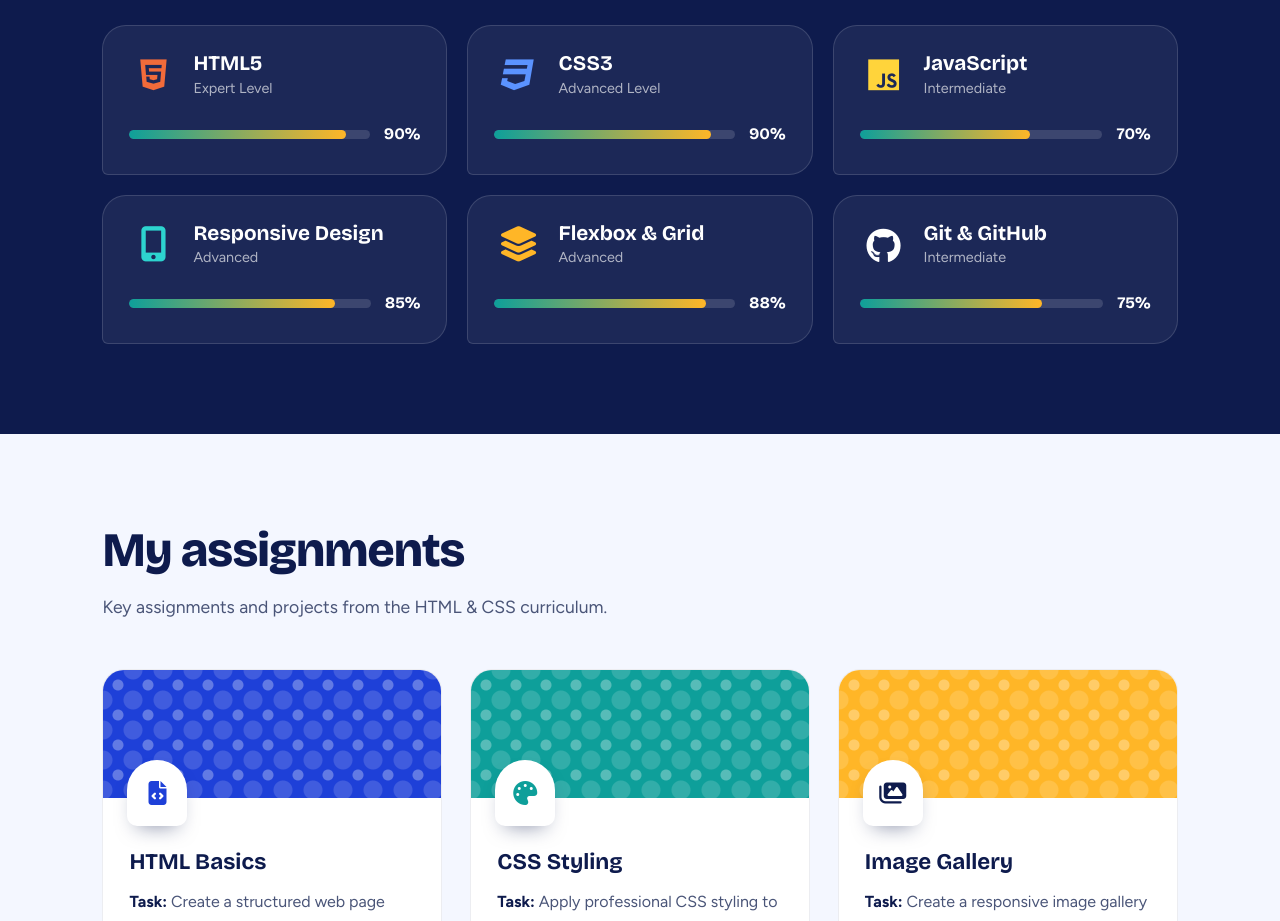
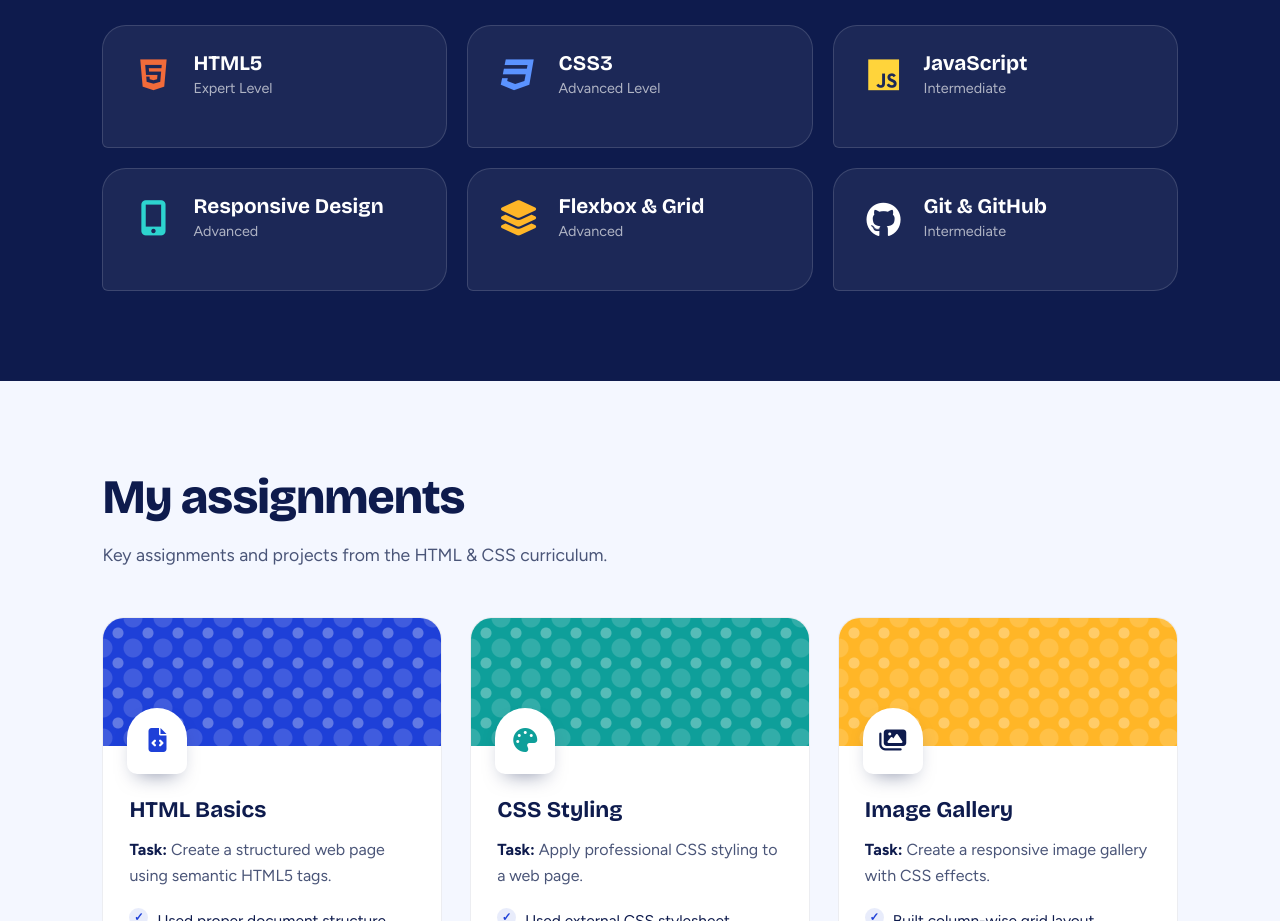
Before and after one commit to ananyamahawar/My_Portfolio, a plain HTML site: page index.html in a window 1280 px wide. Shown: the part 1940-2861 px from the top of the page. Drawn offline with nearby package versions, Linux system fonts and the light colour scheme.

Commit message:
Update index.html

```diff
--- a/index.html
+++ b/index.html
@@ -116,12 +116,12 @@
                             <p>Expert Level</p>
                         </div>
                 </div>
-                <div class="cards-bottom">
+                <!-- <div class="cards-bottom">
                         <div class="progress">
                             <div class="progress-bar" style="width: 90%;"></div>
                         </div>
                         <p>90%</p>
-                    </div>
+                    </div> -->
             </div>
             <div class="cards">
                     <div class="cards-top">
@@ -131,12 +131,12 @@
                             <p>Advanced Level</p>
                         </div>
                     </div>
-                    <div class="cards-bottom">
+                    <!-- <div class="cards-bottom">
                         <div class="progress">
                             <div class="progress-bar" style="width: 90%;"></div>
                         </div>
                         <p>90%</p>
-                    </div>
+                    </div> -->
                 </div>
             <div class="cards">
                     <div class="cards-top">
@@ -146,12 +146,12 @@
                             <p>Intermediate</p>
                         </div>
                     </div>
-                    <div class="cards-bottom">
+                    <!-- <div class="cards-bottom">
                         <div class="progress">
                             <div class="progress-bar" style="width: 70%;"></div>
                         </div>
                         <p>70%</p>
-                    </div>
+                    </div> -->
                 </div>
                 <div class="cards">
                     <div class="cards-top">
@@ -161,12 +161,12 @@
                             <p>Advanced</p>
                         </div>
                     </div>
-                    <div class="cards-bottom">
+                    <!-- <div class="cards-bottom">
                         <div class="progress">
                             <div class="progress-bar" style="width: 85%;"></div>
                         </div>
                         <p>85%</p>
-                    </div>
+                    </div> -->
                 </div>
                 <div class="cards">
                     <div class="cards-top">
@@ -176,12 +176,12 @@
                             <p>Advanced</p>
                         </div>
                     </div>
-                    <div class="cards-bottom">
+                    <!-- <div class="cards-bottom">
                         <div class="progress">
                             <div class="progress-bar" style="width: 88%;"></div>
                         </div>
                         <p>88%</p>
-                    </div>
+                    </div> -->
                 </div>
                 <div class="cards">
                     <div class="cards-top">
@@ -191,12 +191,12 @@
                             <p>Intermediate</p>
                         </div>
                     </div>
-                    <div class="cards-bottom">
+                    <!-- <div class="cards-bottom">
                         <div class="progress">
                             <div class="progress-bar" style="width: 75%;"></div>
                         </div>
                         <p>75%</p>
-                    </div>
+                    </div> -->
                  </div>
         </div>
     </section>
```
